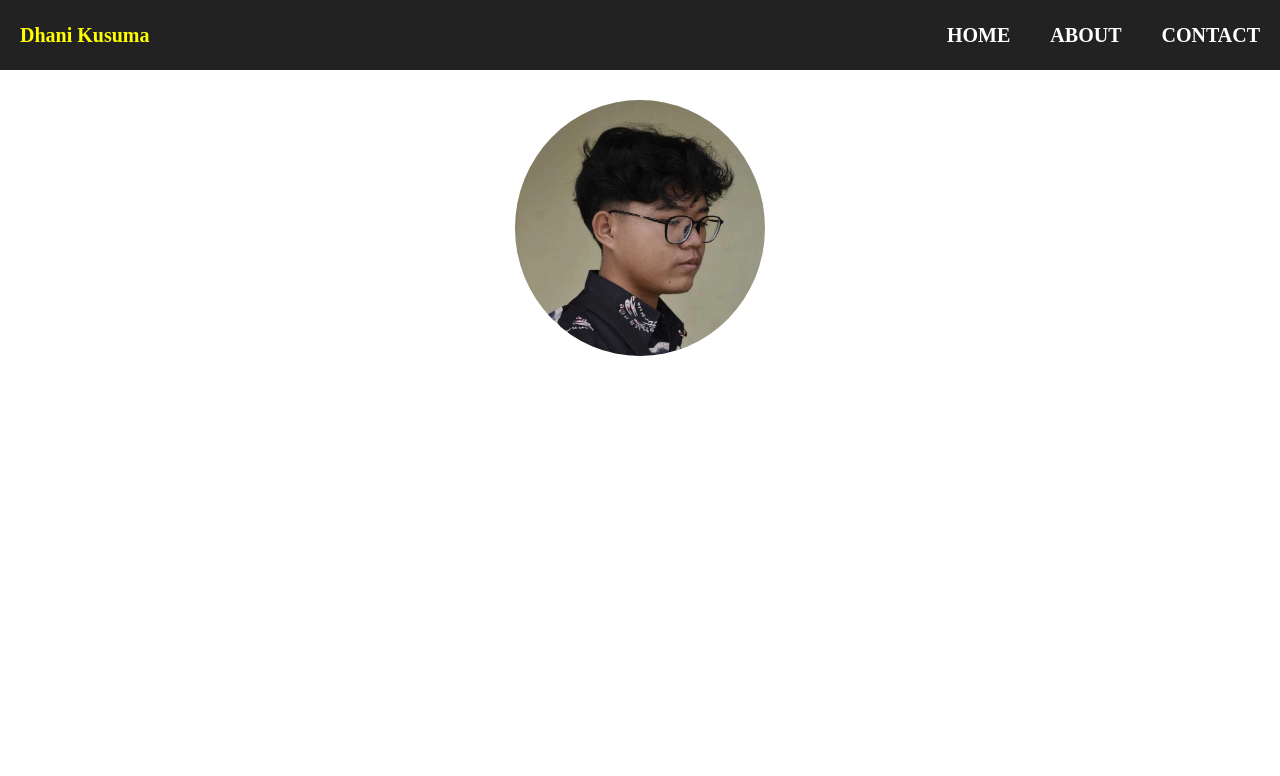
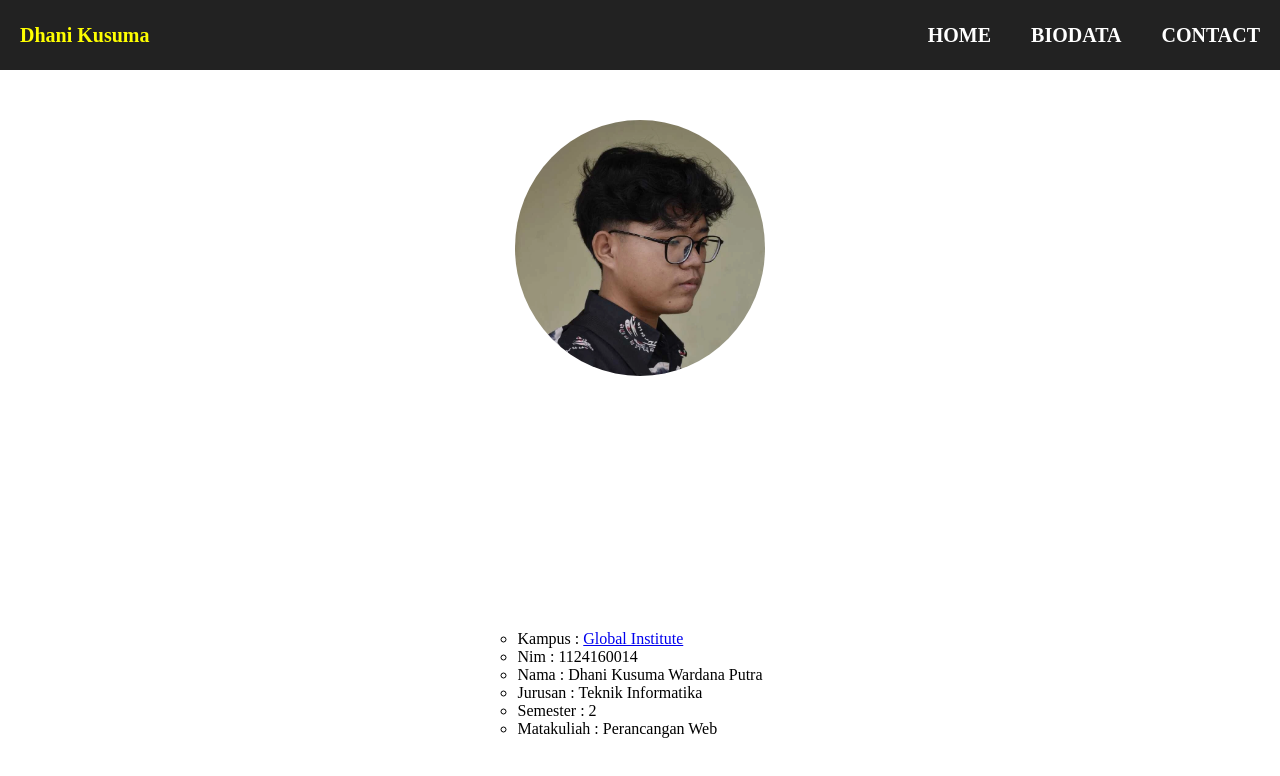
Before and after one commit to DhaniKWP/1124160014-UTS, a plain HTML site: page index.html in a window 1280 px wide. Drawn offline with Linux system fonts and the light colour scheme.

Commit message:
menambahkan biodata pada web

```diff
--- a/css/style.css
+++ b/css/style.css
@@ -50,5 +50,14 @@ header {
 .home > img {
   width: 250px;
   border-radius: 50%;
-  margin-top: 30px;
+  margin-top: 50px;
 }
+
+.biodata {
+  display: flex;
+  justify-content: center;
+}
+
+.biodata > ul > li {
+  list-style-type: circle;
+}
--- a/index.html
+++ b/index.html
@@ -14,12 +14,22 @@
     </div>
     <ul class="navigasi">
       <li><a href="">HOME</a></li>
-      <li><a href="">ABOUT</a></li>
+      <li><a href="">BIODATA</a></li>
       <li><a href="">CONTACT</a></li>
     </ul>
   </header>
   <section class="home">
     <img src="assets/mukaaku.webp" alt="Foto">
   </section>
+  <section class="biodata">
+    <ul>
+      <li>Kampus : <a href="https://global.ac.id/">Global Institute</a></li>
+      <li>Nim : 1124160014</li>
+      <li>Nama : Dhani Kusuma Wardana Putra</li>
+      <li>Jurusan : Teknik Informatika</li>
+      <li>Semester : 2</li>
+      <li>Matakuliah : Perancangan Web</li>
+    </ul>
+  </section>
 </body>
 </html>
```
